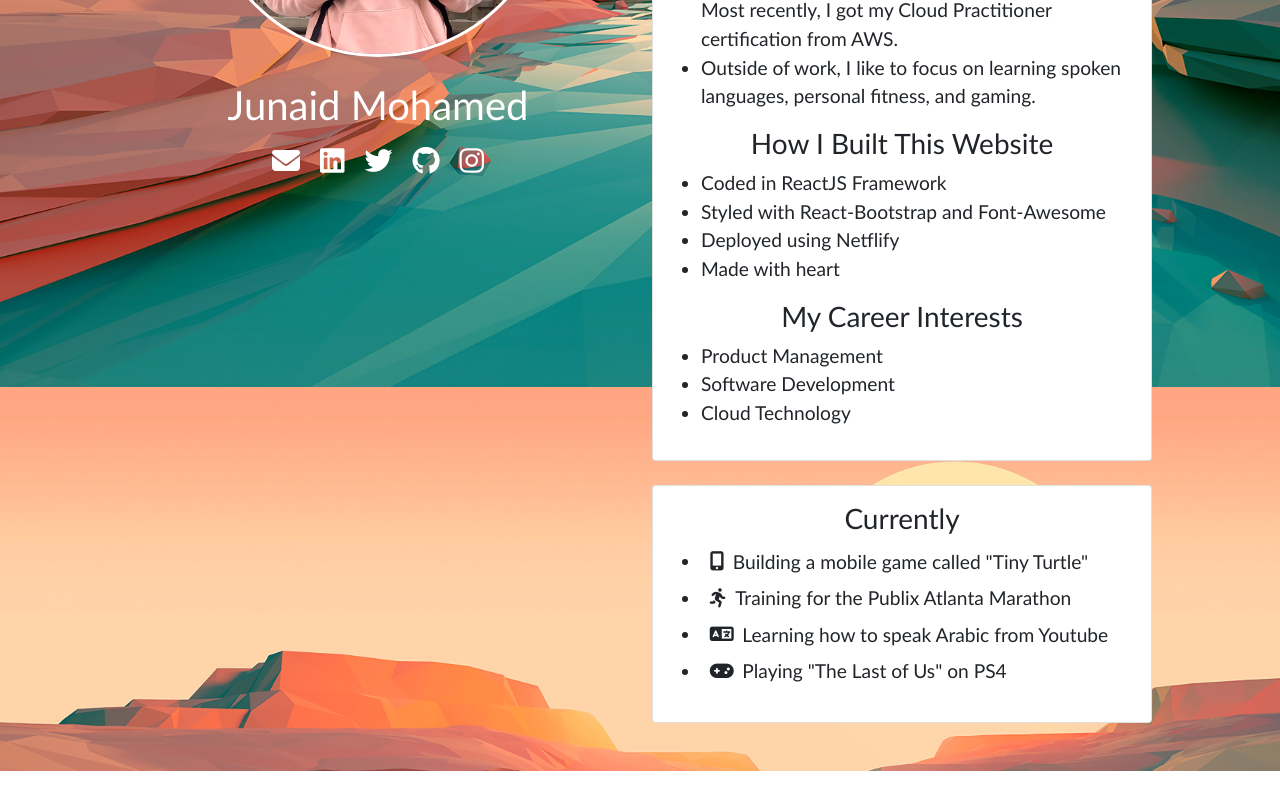
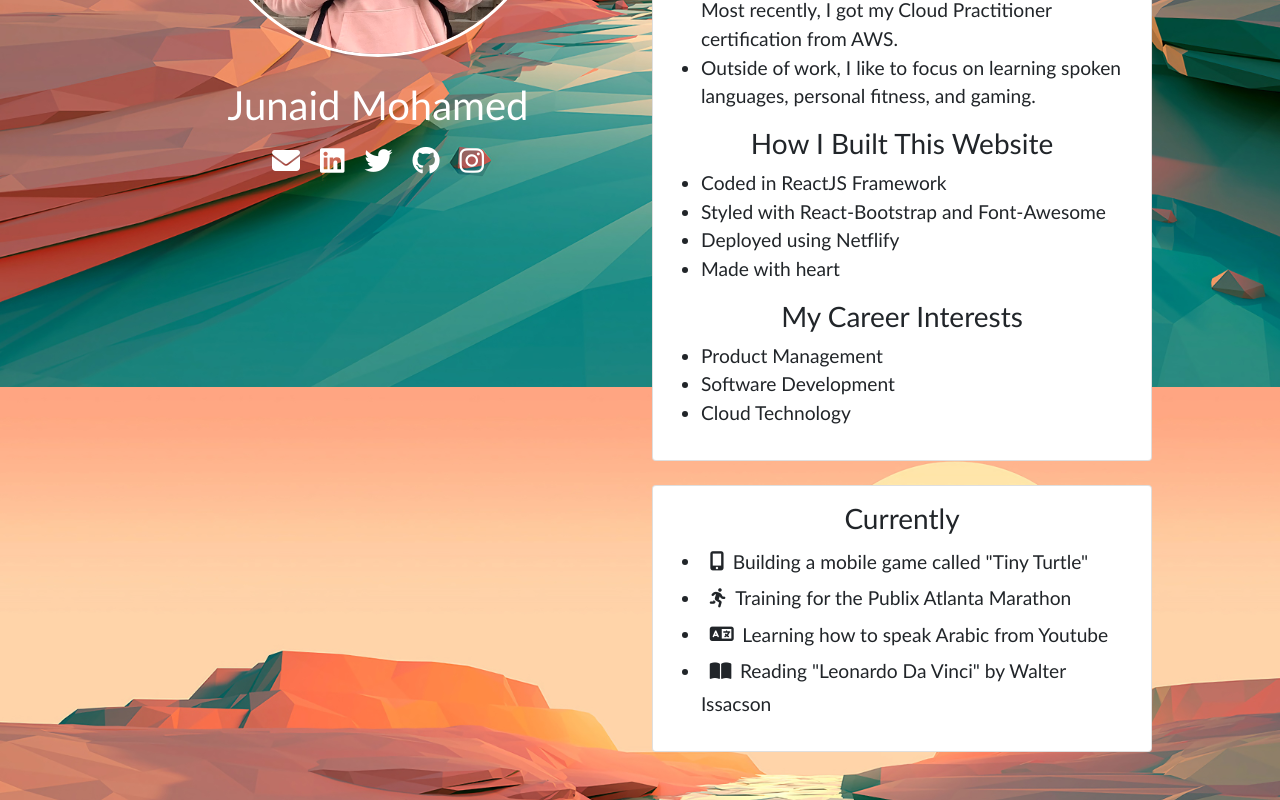
Before and after one commit to junaiderade/personal_website, a React (Create React App) app: page / in a window 1280 px wide. Shown: the part 413-1213 px from the top of the page. Before the commit the page ends 1184 px from the top, so only its background shows below. Built offline with nearby package versions, Linux system fonts and the light colour scheme.

Commit message:
removed game added book

```diff
--- a/src/components/Home/Home.js
+++ b/src/components/Home/Home.js
@@ -65,7 +65,7 @@ class Home extends Component{
                                     <li><i className="fas fa-mobile-alt"></i>Building a mobile game called "Tiny Turtle"</li>
                                     <li><i className="fas fa-running"></i>Training for the Publix Atlanta Marathon</li>
                                     <li><i className="fas fa-language"></i>Learning how to speak Arabic from Youtube</li>
-                                    <li><i className="fas fa-gamepad"></i>Playing "The Last of Us" on PS4</li>
+                                    <li><i className="fas fa-book-open"></i>Reading "Leonardo Da Vinci" by Walter Issacson</li>
                                 </ul>
                             </Card.Body>
                         </Card>
```
